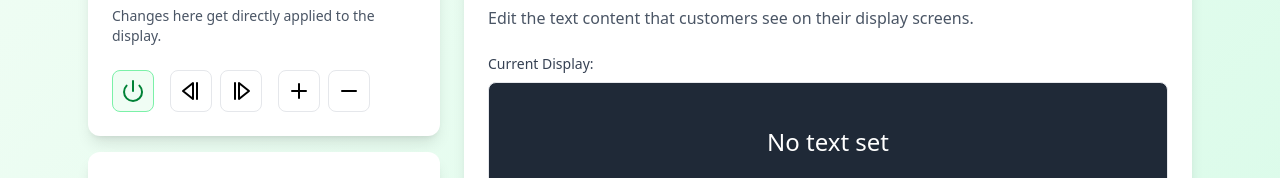
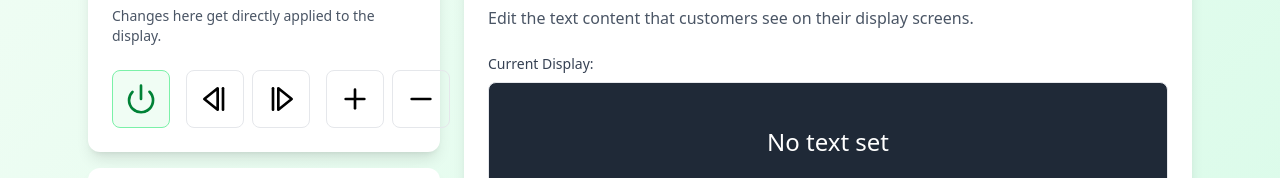
Before and after one commit to byte-wolf/uni-glasses, a SvelteKit app: page /admin in a window 1280 px wide. Shown: the part 143-321 px from the top of the page. Built offline with nearby package versions, Linux system fonts and the light colour scheme; no server answers; the database is empty.

Commit message:
Adapt size of quick settings buttons

```diff
--- a/src/routes/admin/+page.svelte
+++ b/src/routes/admin/+page.svelte
@@ -478,47 +478,47 @@
 					<div class="flex items-center gap-4">
 						<button
 							onclick={togglePower}
-							class="flex cursor-pointer items-center gap-2 rounded-lg border border-gray-200 p-2 hover:bg-gray-50 {isPoweredOn
+							class="flex cursor-pointer items-center gap-2 rounded-lg border border-gray-200 p-3 hover:bg-gray-50 {isPoweredOn
 								? 'border-green-300 bg-green-50 text-green-700'
 								: 'border-red-300 bg-red-50 text-red-700'}"
 							title={isPoweredOn ? 'Power Off Display' : 'Power On Display'}
 						>
-							<PowerIcon class="size-6" />
+							<PowerIcon class="size-8" />
 						</button>
 
 						<div class="flex items-center gap-2">
 							<button
 								onclick={() => cyclePreset('prev')}
-								class="flex cursor-pointer items-center gap-2 rounded-lg border border-gray-200 p-2 hover:bg-gray-50"
+								class="flex cursor-pointer items-center gap-2 rounded-lg border border-gray-200 p-3 hover:bg-gray-50"
 								title="Previous Preset"
 							>
-								<StepBackIcon class="size-6" />
+								<StepBackIcon class="size-8" />
 							</button>
 
 							<button
 								onclick={() => cyclePreset('next')}
-								class="flex cursor-pointer items-center gap-2 rounded-lg border border-gray-200 p-2 hover:bg-gray-50"
+								class="flex cursor-pointer items-center gap-2 rounded-lg border border-gray-200 p-3 hover:bg-gray-50"
 								title="Next Preset"
 							>
-								<StepForwardIcon class="size-6" />
+								<StepForwardIcon class="size-8" />
 							</button>
 						</div>
 
 						<div class="flex items-center gap-2">
 							<button
 								onclick={() => increaseFontSize(1)}
-								class="flex cursor-pointer items-center gap-2 rounded-lg border border-gray-200 p-2 hover:bg-gray-50"
+								class="flex cursor-pointer items-center gap-2 rounded-lg border border-gray-200 p-3 hover:bg-gray-50"
 								title="Increase Font Size"
 							>
-								<PlusIcon class="size-6" />
+								<PlusIcon class="size-8" />
 							</button>
 
 							<button
 								onclick={() => increaseFontSize(-1)}
-								class="flex cursor-pointer items-center gap-2 rounded-lg border border-gray-200 p-2 hover:bg-gray-50"
+								class="flex cursor-pointer items-center gap-2 rounded-lg border border-gray-200 p-3 hover:bg-gray-50"
 								title="Decrease Font Size"
 							>
-								<MinusIcon class="size-6" />
+								<MinusIcon class="size-8" />
 							</button>
 						</div>
 					</div>
```
